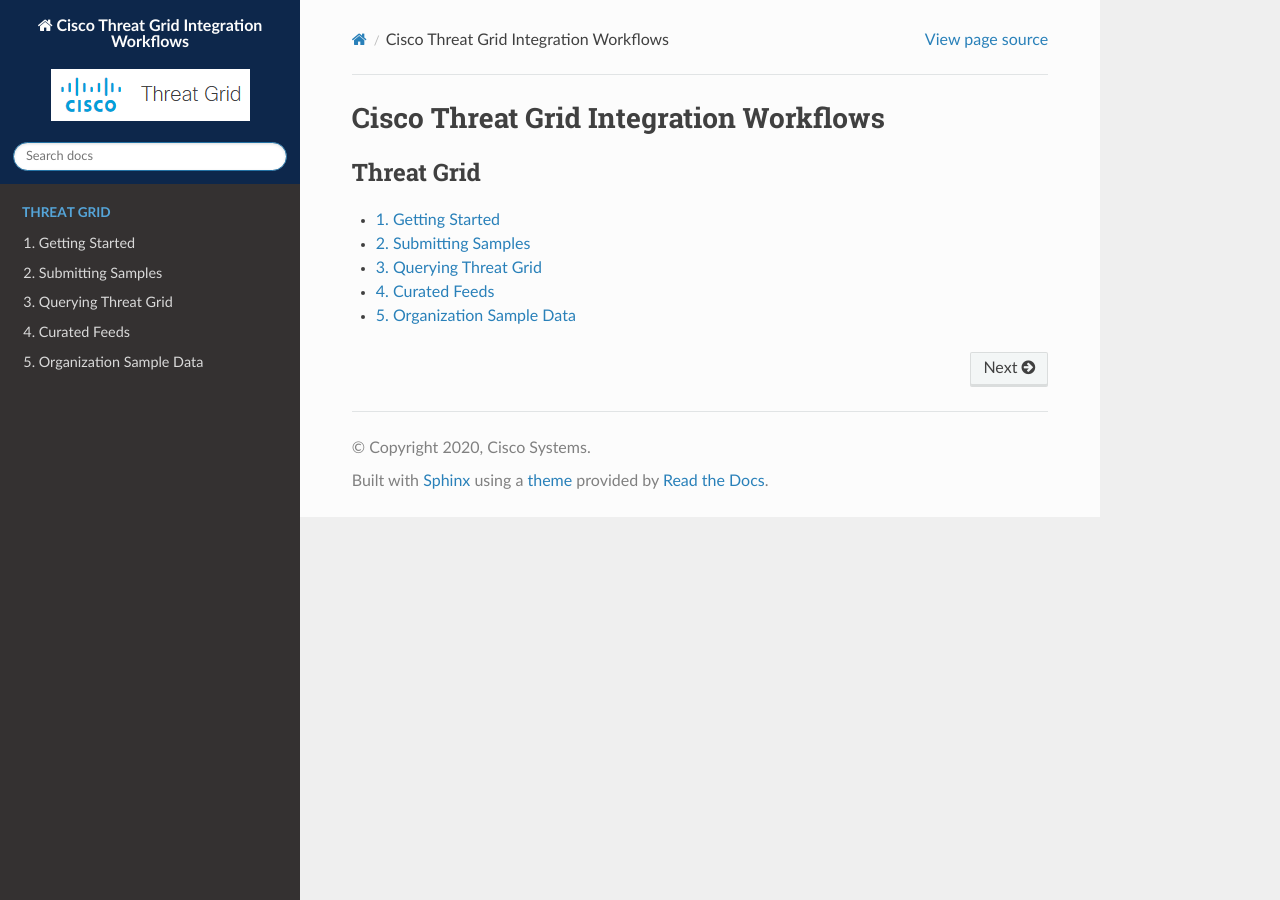
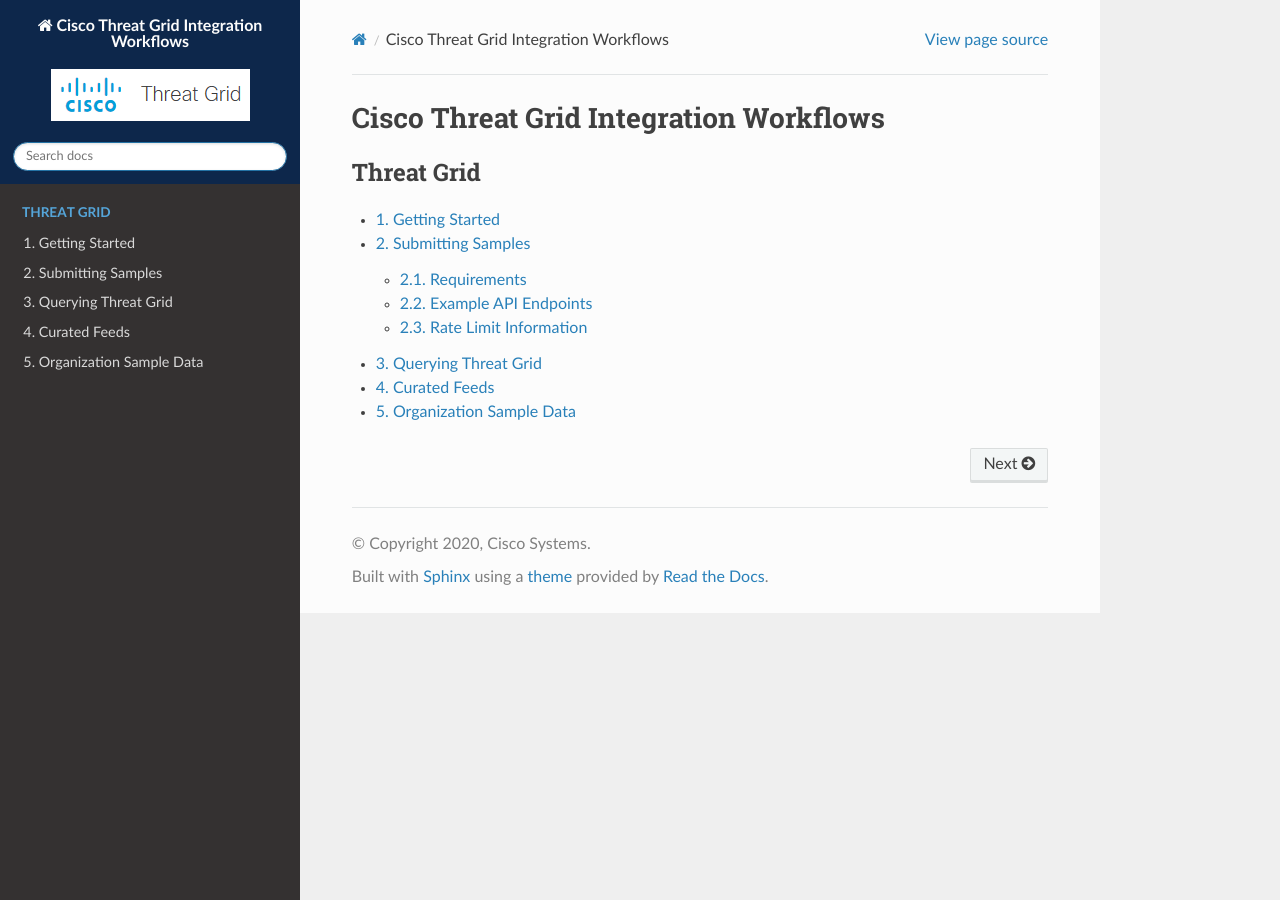
Before and after one commit to CiscoSecurity/tg-00-integration-workflows, a Sphinx documentation site: the page built from docs/source/index.rst, in a window 1280 px wide. Built offline with Sphinx 7.4.7 and the Read the Docs theme 2.0.0, drawn with Linux system fonts in a browser that asks for light colours; some of the changed lines change nothing that is shown.

Commit message:
Start of submit page

```diff
--- a/docs/source/tg/submit.rst
+++ b/docs/source/tg/submit.rst
@@ -1,2 +1,122 @@
 Submitting Samples
 ==================
+Samples (that are supported file types) can be submitted to Threat Grid either automatically or manually for analysis.
+
+Requirements
+------------
+There are seven minimum required features for an integration with Threat Grid:
+
+1. Ability to enter an API key
+2. Ability to change the URI to allow for appliance operability
+3. Link back to the sample in the Threat Grid portal
+4. Display the Threat Score for the sample
+5. Render at a minimum the Behavioral Indicator count from the sample
+6. Allow users to select VM
+7. Allow users to select privacy
+
+.. NOTE::
+
+    There are seven additional features that make for a more thorough integration with an improved workflow and user experience:
+
+    1. Glovebox Interaction
+    2. Render / Parse full anlysis.json results
+    3. Provide easily saved / copied list of IPs, Domains, Hashes, etc...
+    4. Download artifacts,video,pcap
+    5. Pull and display Rate-Limit informaiton
+    6. Allow users to limit the number of daily submissions either by hard limit or % of rate limit
+    7. Allow users to choose which filetypes are submitted
+
+Example API Endpoints
+---------------------
+
+.. NOTE::
+
+    To view the complete and up to date Threat Grid documentation and release notes head to the help page in the Threat Grid portal `here <https://panacea.threatgrid.com/mask/doc>`_.
+
+Submitting a File
+^^^^^^^^^^^^^^^^^
+
+.. http:example::
+
+    POST https://panacea.threatgrid.com/api/v2/samples HTTP/1.1
+
+Check State of a Sample
+^^^^^^^^^^^^^^^^^^^^^^^
+
+.. http:example::
+
+    GET https://panacea.threatgrid.com/api/v2/samples/$ID/state HTTP/1.1
+
+Check State of Multiple Samples (Recommended)
+^^^^^^^^^^^^^^^^^^^^^^^^^^^^^^^^^^^^^^^^^^^^^
+
+.. http:example::
+
+    GET https://panacea.threatgrid.com/api/v2/samples/state HTTP/1.1
+
+Download Analysis Elements
+^^^^^^^^^^^^^^^^^^^^^^^^^^
+
+.. http:example::
+
+    GET https://panacea.threatgrid.com/api/v2/samples/$ID/viedo.webm HTTP/1.1
+
+.. http:example::
+
+    GET https://panacea.threatgrid.com/api/v2/samples/$ID/analysis.json HTTP/1.1
+
+.. http:example::
+
+    GET https://panacea.threatgrid.com/api/v2/samples/$ID/processes.json HTTP/1.1
+
+.. http:example::
+
+    GET https://panacea.threatgrid.com/api/v2/samples/$ID/network.pcap HTTP/1.1
+
+Download Artifacts
+^^^^^^^^^^^^^^^^^^
+
+.. http:example::
+
+    GET https://panacea.threatgrid.com/api/v2/artifacts/$SHA256/download HTTP/1.1
+
+Get Glovebox URI
+^^^^^^^^^^^^^^^^
+
+Via a feature called 'Glovebox' Threat Gird allows users to interact with samples while the VM they are being analyzed
+in is running. The URI to the Glovebox environment can be loaded in an iFrame allowing users to interact with samples
+from within your UI.
+
+For this endpoint the URI is data.glovebox_url:
+
+.. http:example::
+
+    GET https://panacea.threatgrid.com/api/v2/samples/$ID HTTP/1.1
+
+For this endpoint the URI is data.items[].glovebox_url
+
+.. http:example::
+
+    GET https://panacea.threatgrid.com/api/v2/samples?id=$ID HTTP/1.1
+
+
+Rate Limit Information
+----------------------
+
+Threat Grid organizations have a limited number of submissions per 24 hour period. It may be useful to fetch this
+information and render it in the UI so user can easily see how much of their limit remains. Doing this requires the
+use of two API calls.
+
+First:
+
+.. http:example::
+
+    GET https://panacea.threatgrid.com/api/v3/session/whoami HTTP/1.1
+
+Store the value found at ``data.login`` and use it in the second API call.
+
+Second:
+
+.. http:example::
+
+    GET https://panacea.threatgrid.com/api/v3/users/$login/rate-limit HTTP/1.1
```
